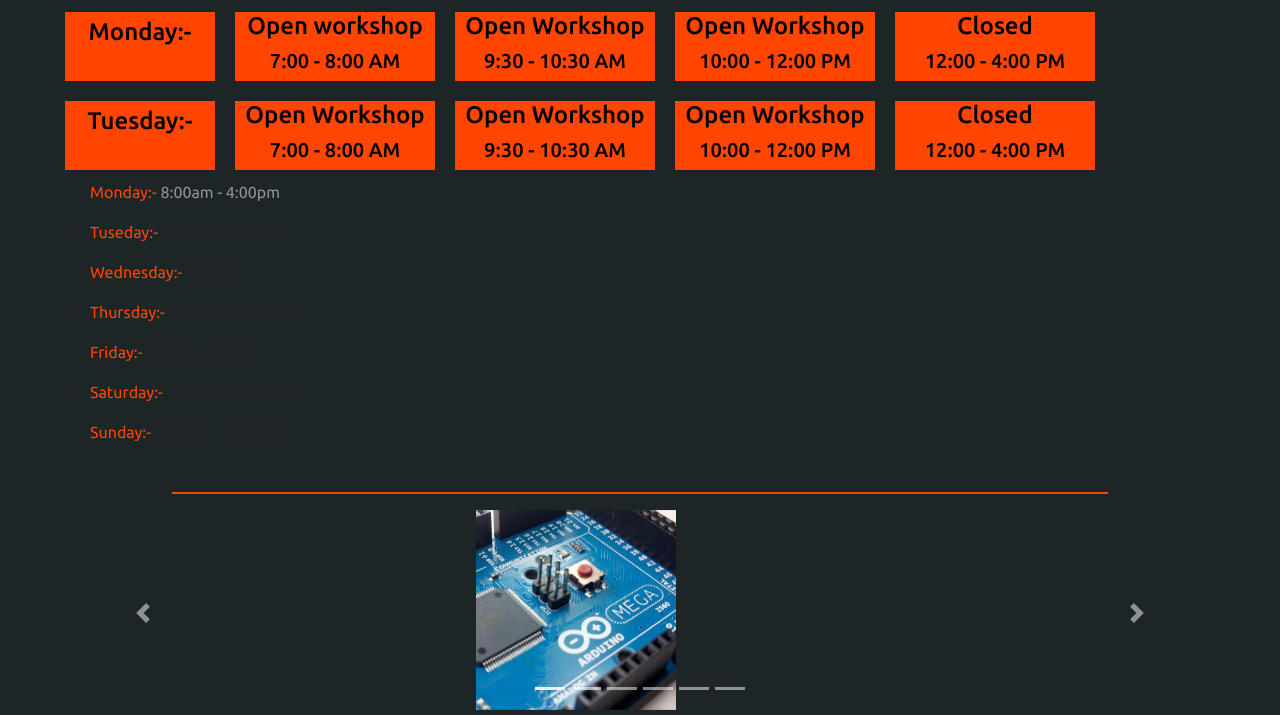
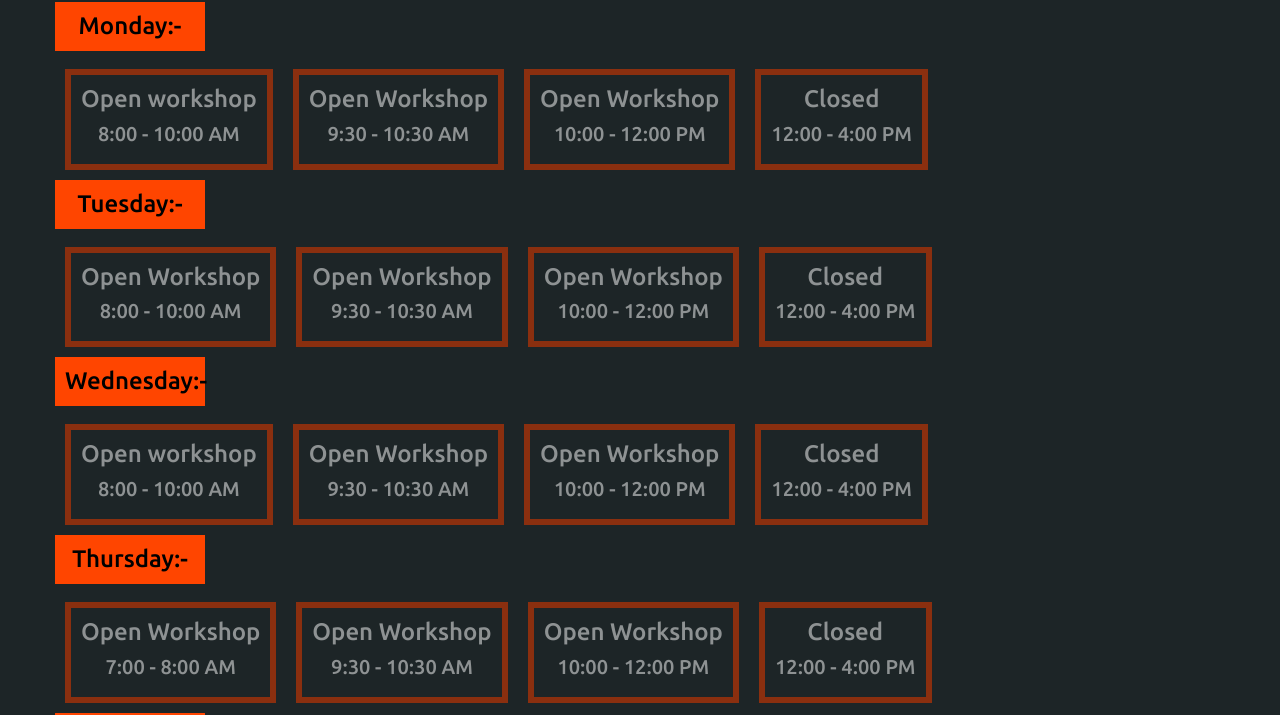
Before and after one commit to Code-Institute-Submissions/The-Builders-Shed-Milestone-1, a plain HTML site: page services.html in a window 1280 px wide. Shown: the part 567-1282 px from the top of the page. Drawn offline with nearby package versions, Linux system fonts and the light colour scheme.

Commit message:
testing new opening times layout

```diff
--- a/assets/css/style.css
+++ b/assets/css/style.css
@@ -64,8 +64,8 @@ h1 {
 
 .btn-custom-color:hover {
     background-color: orangered;
-    color: #ffffff;
-    border-color: #31347B;
+    color: #000000;
+    border-color: #000000;
 }
 
 /* NavBar custom color */
@@ -178,7 +178,6 @@ body {
 }
 
 .opening-time-subheader {
-    color: rgba(255,255,255,.5);
     text-align: center;
     font-size: 1.0rem;
     font-weight: 300;
@@ -196,15 +195,13 @@ body {
 }
 
 .day {
-    background-color: #ff6e38;
+    background-color: orangered;
     color: black;
-    padding: 6px 10px 10px 10px;
+    padding: 10px 10px 10px 10px;
     text-align: center;
 }
 
 .workshop-timetable-day li {
-    background-color: orangered;
-    color: black;
     list-style-type: none;
     margin: 10px;
     overflow: auto;
@@ -214,6 +211,13 @@ li {
     display: list-item;
     text-align: -webkit-match-parent;
 }
+
+.workshop-time {
+        border-width:6px;
+        border-style:solid;
+        border-color: #cf37009d;
+        padding: 10px 10px 10px 10px;
+    }
 
 @media (min-width: 800px) {
     .workshop-timetable-day {
@@ -226,6 +230,9 @@ li {
     }
 
     .workshop-time {
-        width: 200px;
+        border-width:6px;
+        border-style:solid;
+        border-color:#cf37009d;
+        padding: 10px 10px 10px 10px;
     }
 }
--- a/services.html
+++ b/services.html
@@ -58,16 +58,90 @@
                 <div class="col-sm-12">
                     <h4 class="orange-text">Openning Times</h4>
 
-                    <p class="opening-time-subheader">Our opening times are listed below.<br>We try to keep to the listed times as much as possible but they are <span class="orange-text">subject to change.</span></p>
+                    <p class="opening-time-subheader standard-text-color">Our opening times are listed below.<br>We try to keep to the listed times as much as possible but they are <span class="orange-text">subject to change.</span></p>
                 </div>
             </div>
             <hr class="section-divider">
             <div class="row">
-                <div class="col-sm-12">
+                <div class="col-sm-12 standard-text-color">
+                    <h4 class="day">Monday:-</h4>
                     <ul class="workshop-timetable-day">
-                <li class="day">
-                    <h4>Monday:- </h4>
+                        <li class="workshop-time">
+                            <h4>Open workshop</h4>
+                            <h5>8:00 - 10:00 AM</h5>
                         </li>
+                        <li class="workshop-time">
+                            <h4>Open Workshop</h4>
+                            <h5>9:30 - 10:30 AM</h5>
+                        </li>
+                        <li class="workshop-time">
+                            <h4>Open Workshop</h4>
+                            <h5>10:00 - 12:00 PM</h5>
+                        </li>
+                        <li class="workshop-time">
+                            <h4>Closed</h4>
+                            <h5>12:00 - 4:00 PM</h5>
+                        </li>
+                    </ul>
+                    <h4 class="day">Tuesday:-</h4>
+                    <ul class="workshop-timetable-day">
+                        <li class="workshop-time">
+                            <h4>Open Workshop</h4>
+                            <h5>8:00 - 10:00 AM</h5>
+                        </li>
+                        <li class="workshop-time">
+                            <h4>Open Workshop</h4>
+                            <h5>9:30 - 10:30 AM</h5>
+                        </li>
+                        <li class="workshop-time">
+                            <h4>Open Workshop</h4>
+                            <h5>10:00 - 12:00 PM</h5>
+                        </li>
+                        <li class="workshop-time">
+                            <h4>Closed</h4>
+                            <h5>12:00 - 4:00 PM</h5>
+                        </li>
+                    </ul>
+                    <h4 class="day">Wednesday:-</h4>
+                    <ul class="workshop-timetable-day">
+                        <li class="workshop-time">
+                            <h4>Open workshop</h4>
+                            <h5>8:00 - 10:00 AM</h5>
+                        </li>
+                        <li class="workshop-time">
+                            <h4>Open Workshop</h4>
+                            <h5>9:30 - 10:30 AM</h5>
+                        </li>
+                        <li class="workshop-time">
+                            <h4>Open Workshop</h4>
+                            <h5>10:00 - 12:00 PM</h5>
+                        </li>
+                        <li class="workshop-time">
+                            <h4>Closed</h4>
+                            <h5>12:00 - 4:00 PM</h5>
+                        </li>
+                    </ul>
+                    <h4 class="day">Thursday:-</h4>
+                    <ul class="workshop-timetable-day">
+                        <li class="workshop-time">
+                            <h4>Open Workshop</h4>
+                            <h5>7:00 - 8:00 AM</h5>
+                        </li>
+                        <li class="workshop-time">
+                            <h4>Open Workshop</h4>
+                            <h5>9:30 - 10:30 AM</h5>
+                        </li>
+                        <li class="workshop-time">
+                            <h4>Open Workshop</h4>
+                            <h5>10:00 - 12:00 PM</h5>
+                        </li>
+                        <li class="workshop-time">
+                            <h4>Closed</h4>
+                            <h5>12:00 - 4:00 PM</h5>
+                        </li>
+                    </ul>
+                    <h4 class="day">Friday:-</h4>
+                    <ul class="workshop-timetable-day">
                         <li class="workshop-time">
                             <h4>Open workshop</h4>
                             <h5>7:00 - 8:00 AM</h5>
@@ -85,10 +159,8 @@
                             <h5>12:00 - 4:00 PM</h5>
                         </li>
                     </ul>
+                    <h4 class="day">Saturday:-</h4>
                     <ul class="workshop-timetable-day">
-                <li class="day">
-                    <h4>Tuesday:- </h4>
-                </li>
                         <li class="workshop-time">
                             <h4>Open Workshop</h4>
                             <h5>7:00 - 8:00 AM</h5>
@@ -106,17 +178,26 @@
                             <h5>12:00 - 4:00 PM</h5>
                         </li>
                     </ul>
-
+                    <h4 class="day">Sunday:-</h4>
+                    <ul class="workshop-timetable-day">
+                        <li class="workshop-time">
+                            <h4>Open Workshop</h4>
+                            <h5>7:00 - 8:00 AM</h5>
+                        </li>
+                        <li class="workshop-time">
+                            <h4>Open Workshop</h4>
+                            <h5>9:30 - 10:30 AM</h5>
+                        </li>
+                        <li class="workshop-time">
+                            <h4>Open Workshop</h4>
+                            <h5>10:00 - 12:00 PM</h5>
+                        </li>
+                        <li class="workshop-time">
+                            <h4>Closed</h4>
+                            <h5>12:00 - 4:00 PM</h5>
+                        </li>
+                    </ul>
                 </div>
-                <ul>
-                    <li><p class="standard-text-color"><span class="orange-text">Monday:-    </span>8:00am - 4:00pm</p></li>
-                    <li><p><span class="orange-text">Tuseday:-   </span>8:00am - 4:00pm</p></li>
-                    <li><p><span class="orange-text">Wednesday:- </span>Closed</p></li>
-                    <li><p><span class="orange-text">Thursday:-  </span>8:00am - 12:00pm</p></li>
-                    <li><p><span class="orange-text">Friday:-    </span>8:00am - 4:00pm</p></li>
-                    <li><p><span class="orange-text">Saturday:-  </span>12:00pm - 8:00pm</p></li>
-                    <li><p><span class="orange-text">Sunday:-    </span>8:00am - 12:00pm</p></li>
-                </ul>
             </div>
             <hr class="section-divider">
             <div id="carouselExampleIndicators" class="carousel slide col-sm-12" data-ride="carousel">
```
Lines whose indentation alone changed are shown as unchanged.
